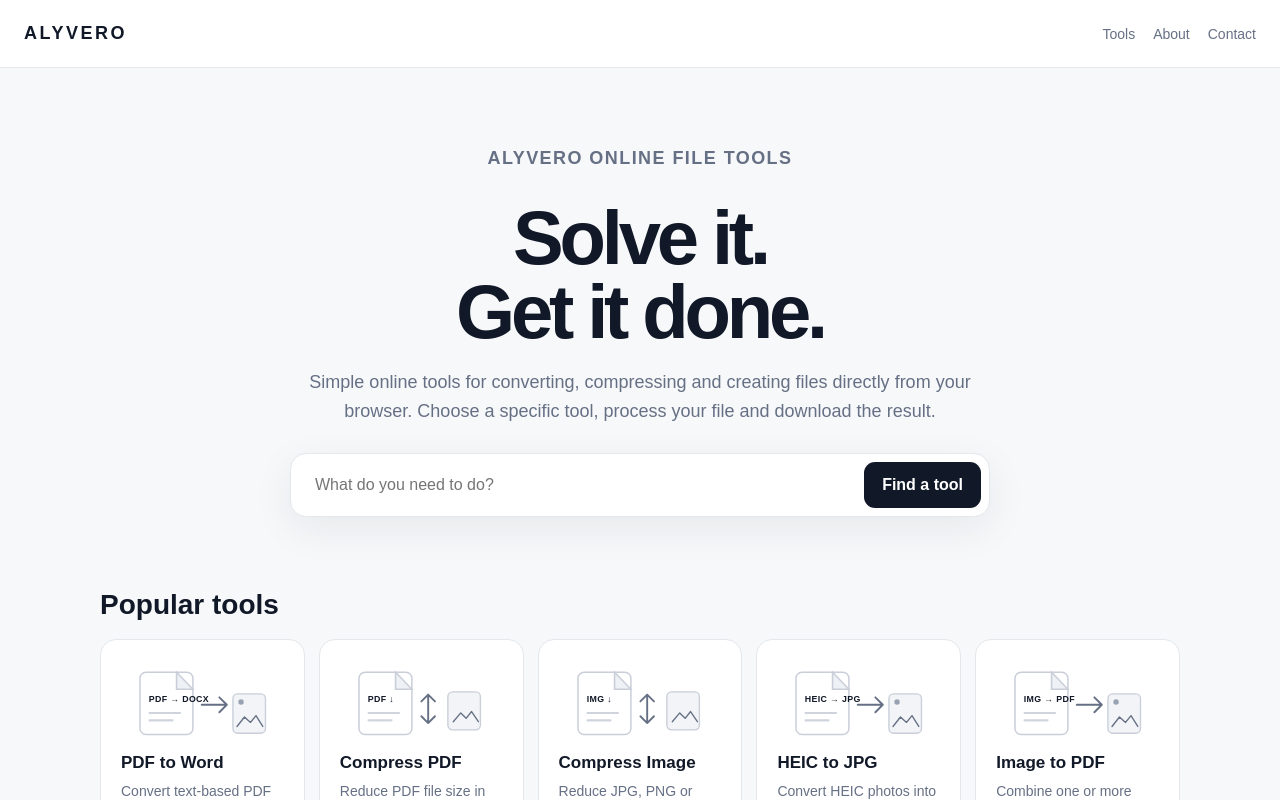
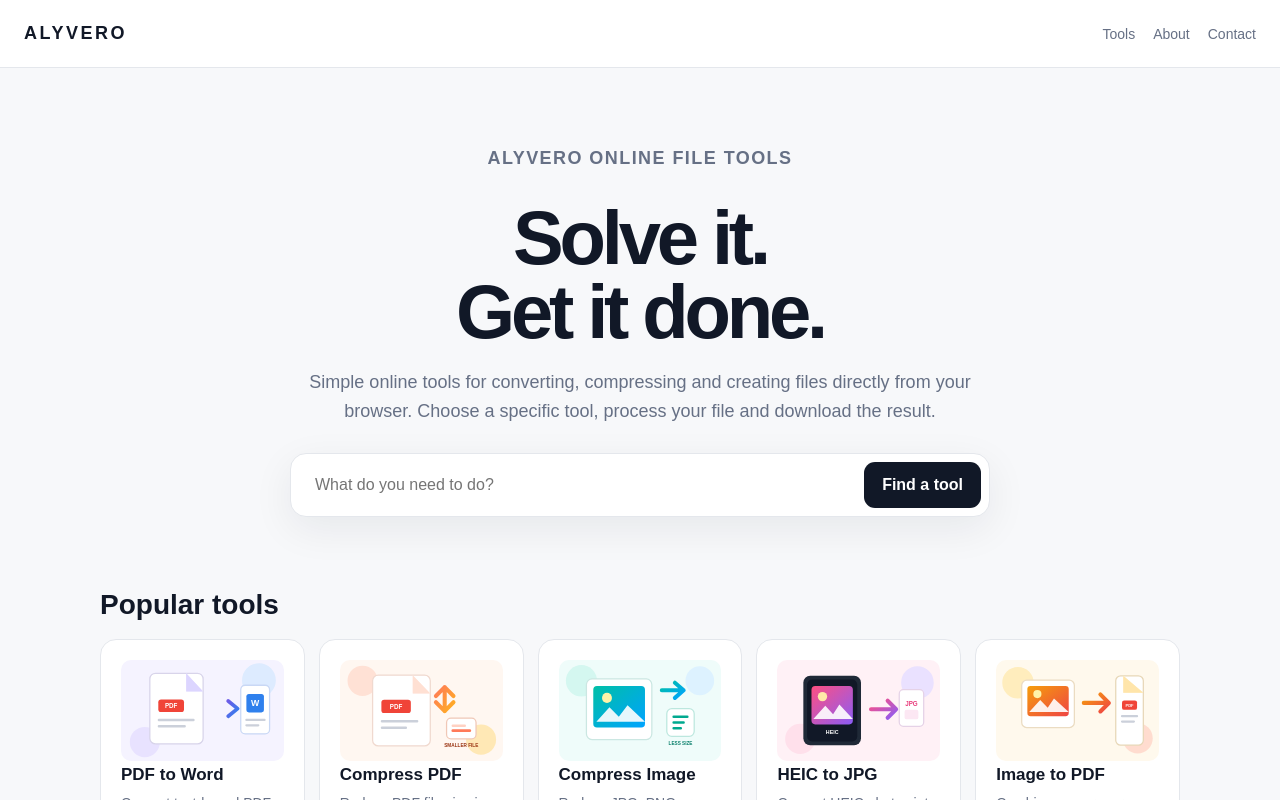
Before and after one commit to rindodi/alyvero, a Next.js app: page / in a window 1280 px wide. Shown: the top 800 px of the page. Built offline with nearby package versions, Linux system fonts and the light colour scheme.

Commit message:
feat: use colorful tool artwork on homepage

```diff
--- a/app/page.tsx
+++ b/app/page.tsx
@@ -13,38 +13,6 @@ export const metadata: Metadata = {
     type: "website",
   },
 };
-
-function ToolArt({ slug }: { slug: string }) {
-  const kind = slug === "pdf-to-word" ? "PDF → DOCX" :
-    slug === "compress-pdf" ? "PDF ↓" :
-    slug === "compress-image" ? "IMG ↓" :
-    slug === "heic-to-jpg" ? "HEIC → JPG" : "IMG → PDF";
-  return (
-    <div className="alyvero-tool-art" aria-hidden="true">
-      <svg viewBox="0 0 240 130" role="presentation">
-        <rect x="28" y="18" width="78" height="92" rx="9" className="art-paper"/>
-        <path d="M82 18v25h24" className="art-fold"/>
-        <path d="M82 18l24 25H82z" className="art-fold-fill"/>
-        <text x="41" y="62" className="art-label">{kind}</text>
-        <path d="M42 78h45M42 89h34" className="art-line"/>
-        {slug === "compress-pdf" || slug === "compress-image" ? (
-          <>
-            <path d="M130 51v42M120 61l10-10 10 10M120 83l10 10 10-10" className="art-arrow"/>
-            <rect x="159" y="47" width="48" height="56" rx="7" className="art-image"/>
-            <path d="M167 91l11-13 8 8 8-10 10 15" className="art-mountain"/>
-          </>
-        ) : (
-          <>
-            <path d="M119 66h36m-10-11 11 11-11 11" className="art-arrow"/>
-            <rect x="165" y="50" width="48" height="58" rx="7" className="art-image"/>
-            <circle cx="177" cy="62" r="4" className="art-sun"/>
-            <path d="M171 98l11-14 9 8 8-10 10 16" className="art-mountain"/>
-          </>
-        )}
-      </svg>
-    </div>
-  );
-}
 
 export default function Home() {
   return (
@@ -63,7 +31,7 @@ export default function Home() {
         <div className="tool-grid">
           {tools.map((tool) => (
             <a className="tool-card" href={`/${tool.slug}`} key={tool.slug}>
-              <ToolArt slug={tool.slug} />
+              <div className="tool-image-wrap"><img className="tool-image" src={`/illustrations/${tool.slug}.svg`} alt="" aria-hidden="true" /></div>
               <h3>{tool.name}</h3>
               <p>{tool.description}</p>
               <span className="tool-link">Open tool →</span>
```
